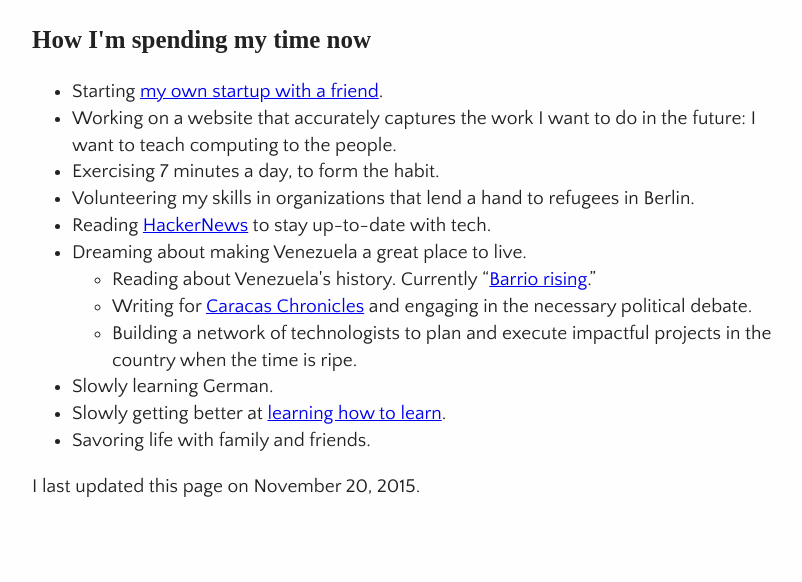
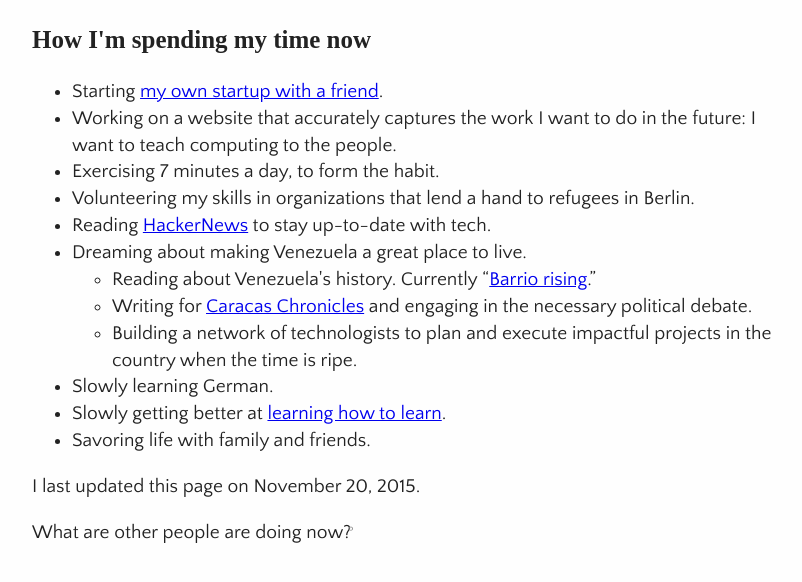
Before and after one commit to alemacgo/magia.se, a plain HTML site: page now/index.html in a window 1280 px wide. Shown: the part 102-684 px from the top of the page, without its empty margins (233-1035 px from the left). Drawn offline with nearby package versions, Linux system fonts and the light colour scheme; a web font is replaced by a local one.

Commit message:
Add link to nownownow.com

```diff
--- a/now/index.html
+++ b/now/index.html
@@ -47,6 +47,7 @@
             </ul>
 
             <p>I last updated this page on November 20, 2015.</p>
+            <p><a href="http://www.nownownow.com">What are other people are doing now?</a></p>
         </div>
 
         <script src="//ajax.googleapis.com/ajax/libs/jquery/1.11.2/jquery.min.js"></script>
```
